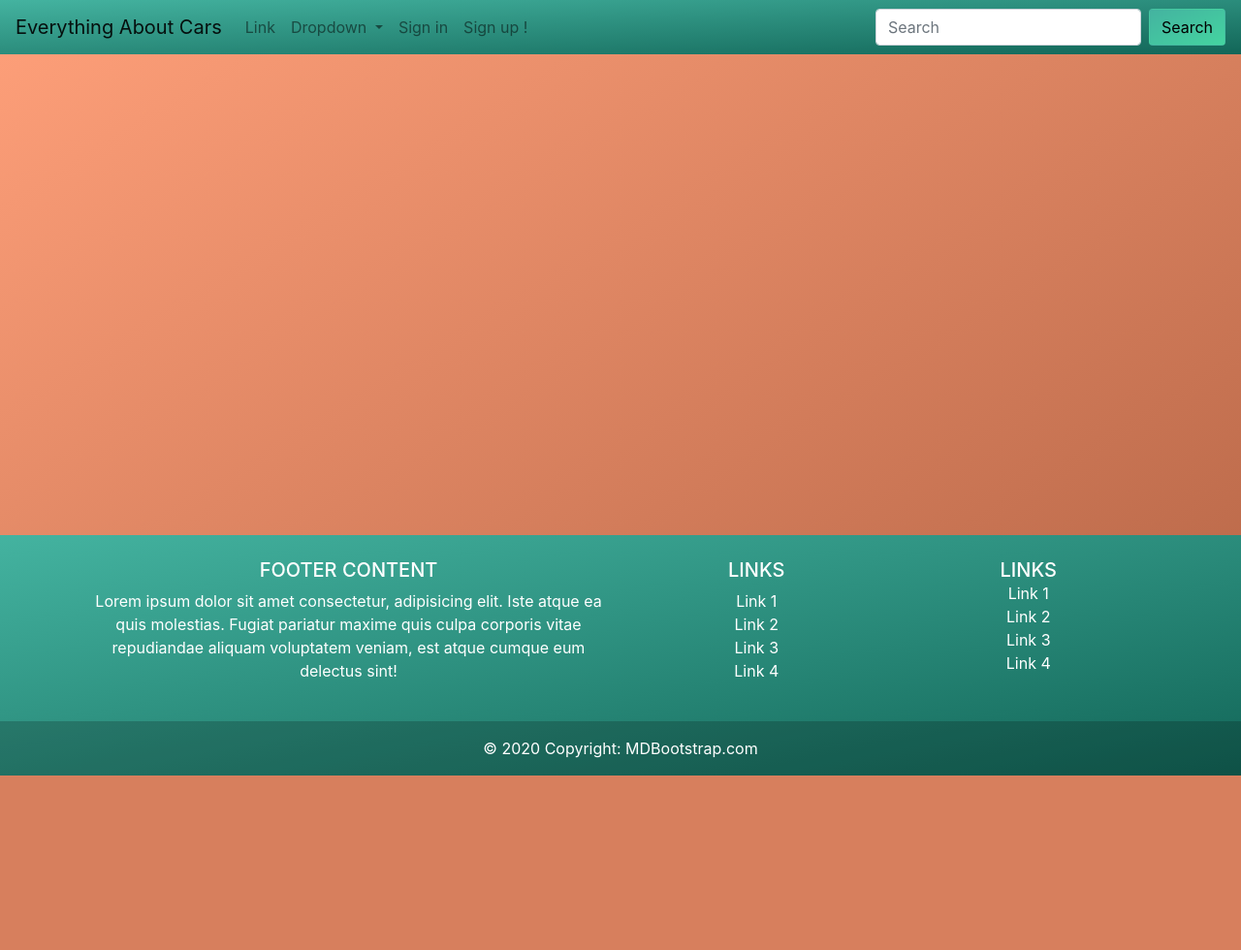
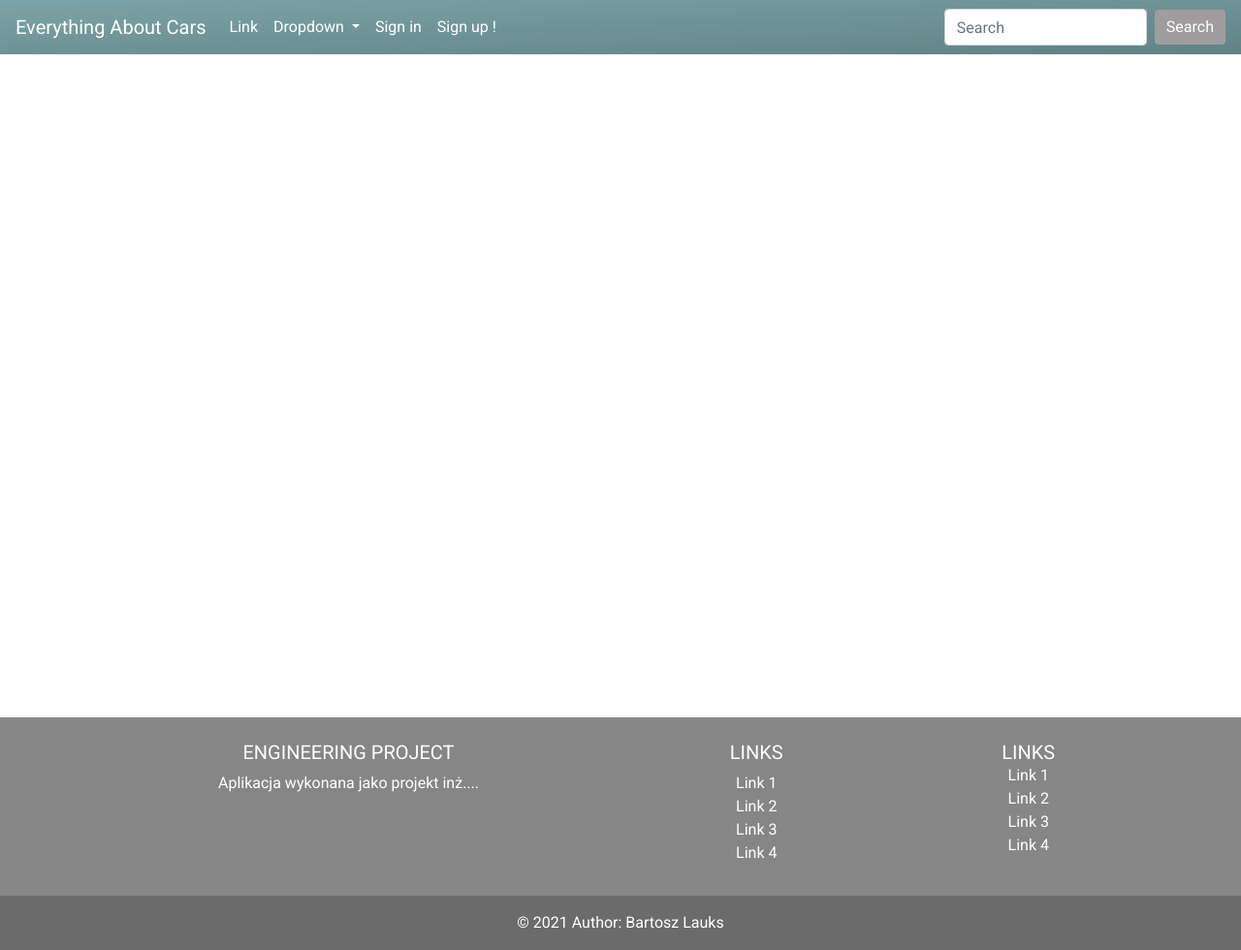
Before and after one commit to BartoszLauks/bartosz-lauks-engineering-project, a Symfony app: template templates/Header.html.twig in a window 1280 px wide. Shown: the whole page at 97% size. Before the commit the page ends 800 px from the top, so only its background shows below. Run offline with Twig, Linux system fonts and the light colour scheme; the template is opened without the code that fills it, so the values that code supplies are empty; some libraries are stand-ins or nearby versions.

Commit message:
Changes on templates

```diff
--- a/templates/Header.html.twig
+++ b/templates/Header.html.twig
@@ -8,29 +8,67 @@
         {% block stylesheets %}
             <link rel="stylesheet" href="https://stackpath.bootstrapcdn.com/bootstrap/4.1.3/css/bootstrap.min.css" integrity="sha384-MCw98/SFnGE8fJT3GXwEOngsV7Zt27NXFoaoApmYm81iuXoPkFOJwJ8ERdknLPMO" crossorigin="anonymous">
             <style>
-                body, html {
-                    background-image: linear-gradient(to bottom right, #FFA07A, #B36344);
-                    margin: 0;
-                    height: 100%;
-                    color: white;
+                @import url('https://fonts.googleapis.com/css2?family=Roboto&display=swap');
+                html,
+                body {
+                    font-family: 'Roboto', sans-serif;
+                    margin:0;
+                    padding:0;
+                    height:100%;
+                }
+                #container {
+                    min-height:100%;
+                    position:relative;
+                }
+                #header {
+                    background-image: linear-gradient(to bottom right, #7BA4A8, #618285);
+                    position: fixed;
+                    right: 0;
+                    left: 0;
+                }
+                #under_header {
+                    height: 56px;
+                    position: static;
+                    width: 100%;
+                }
+                #body {
+                    padding:10px;
+                    padding-bottom:60px;
+                    background-color: white;
+                    color: black;
+                }
+                #footer {
+                    position:absolute;
+                    bottom:0;
+                    width:100%;
+                    height:60px;   /* Height of the footer */
                 }
                 #login-register-container {
                     margin: 10% auto auto;
                     text-align: center;
                     width: 500px;
                 }
-                footer {
-                    position: absolute;
-                    bottom: 0;
-                    right: 0;
-                    left: 0;
+                .btn {
+                    transition-duration: 0.4s;
+                    background: #9f9d9d;
+                    border: black;
+                    color: white;
                 }
-                .btn {
-                    background-image: linear-gradient(to bottom right, #44B3A0, #44D4A0);
+                .btn:hover {
+                    background-color: #8c8c8c;
+                    color: black;
                 }
-                .space {
-                    height: 100px;
-                    width: 100px;
+                .alert {
+                    position: static;
+                }
+                .bg-primary {
+                    background-image: linear-gradient(to bottom right, rgb(134, 134, 134) , rgb(134, 134, 134));
+                }
+                .navbar-light .navbar-brand {
+                    color: white;
+                }
+                .navbar-light .navbar-nav .nav-link {
+                    color: white;
                 }
             </style>
         {% endblock %}
@@ -41,7 +79,10 @@
         {% endblock %}
     </head>
     <body>
-        <nav class="navbar navbar-expand-lg navbar-light" style="background-image: linear-gradient(to bottom right, #44B3A0, #126658)">
+
+    <div id="container">
+        <div id="header">
+            <nv class="navbar navbar-expand-lg navbar-light">
                 <a class="navbar-brand" href="{{ path('app_home') }}">Everything About Cars</a>
                 <button class="navbar-toggler" type="button" data-toggle="collapse" data-target="#navbarSupportedContent" aria-controls="navbarSupportedContent" aria-expanded="false" aria-label="Toggle navigation">
                     <span class="navbar-toggler-icon"></span>
@@ -79,7 +120,12 @@
                         <button class="btn" type="submit">Search</button>
                     </form>
                 </div>
-        </nav>
+            </nv>
+        </div>
+        <div id="under_header">
+        </div>
+
+        <div id="body">
             {% for label, messages in app.flashes %}
                 {% for message in messages %}
                     <div class="alert alert-{{ label }}" role="alert">
@@ -87,24 +133,22 @@
                     </div>
                 {% endfor %}
             {% endfor %}
-
             {% block body %}
 
             {% endblock %}
-
-        <footer class="bg-primary text-white text-center text-lg-start" style="background-image: linear-gradient(to bottom right, #44B3A0, #126658)">
+        </div>
+        <div id="footer">
+            <footer class="bg-primary text-white text-center text-lg-start">
                 <!-- Grid container -->
                 <div class="container p-4">
                     <!--Grid row-->
                     <div class="row">
                         <!--Grid column-->
                         <div class="col-lg-6 col-md-12 mb-4 mb-md-0">
-                        <h5 class="text-uppercase">Footer Content</h5>
+                            <h5 class="text-uppercase">Engineering Project</h5>
 
                             <p>
-                            Lorem ipsum dolor sit amet consectetur, adipisicing elit. Iste atque ea quis
-                            molestias. Fugiat pariatur maxime quis culpa corporis vitae repudiandae aliquam
-                            voluptatem veniam, est atque cumque eum delectus sint!
+                                Aplikacja wykonana jako projekt inż....
                             </p>
                         </div>
                         <!--Grid column-->
@@ -157,10 +201,12 @@
 
                 <!-- Copyright -->
                 <div class="text-center p-3" style="background-color: rgba(0, 0, 0, 0.2);">
-                © 2020 Copyright:
-                <a class="text-white" href="https://mdbootstrap.com/">MDBootstrap.com</a>
+                    © 2021 Author:
+                    <a class="text-white" href="https://mdbootstrap.com/">Bartosz Lauks</a>
                 </div>
                 <!-- Copyright -->
             </footer>
+        </div>
+    </div>
     </body>
 </html>
```
Also changed, not shown: src/Controller/TestController.php (+17 -1 lines), src/Form/SelectCarComponetsType.php (+9 -1 lines). Lines whose indentation alone changed are shown as unchanged.
